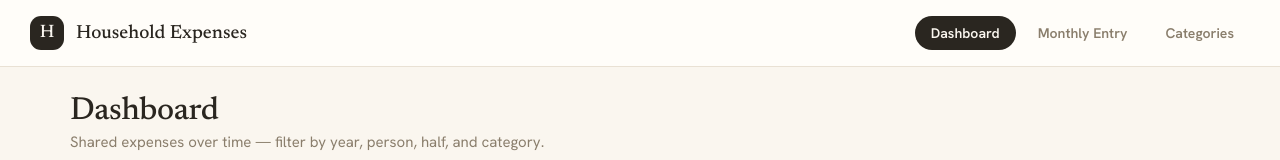
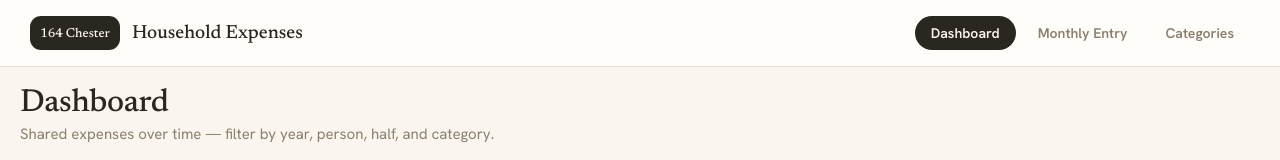
Before and after one commit to jrsrowe-star/household-expense-tracker, a Next.js app: page / in a window 1280 px wide. Shown: the top 160 px of the page. Built offline with nearby package versions, Linux system fonts and the light colour scheme; no server answers; the database is empty.

Commit message:
Wider layout, reduce margins, update monogram to 164 Chester

```diff
--- a/app/NavBar.tsx
+++ b/app/NavBar.tsx
@@ -15,7 +15,7 @@ export default function NavBar() {
   return (
     <nav className="navbar">
       <div className="navbar-title">
-        <span className="navbar-monogram">H</span>
+        <span className="navbar-monogram">164 Chester</span>
         Household Expenses
       </div>
       <div className="navbar-links">
--- a/app/globals.css
+++ b/app/globals.css
@@ -65,8 +65,8 @@ a {
 }
 
 .navbar-monogram {
-  width: 34px;
   height: 34px;
+  padding: 0 10px;
   border-radius: 11px;
   background: var(--text);
   color: var(--bg);
@@ -74,8 +74,9 @@ a {
   align-items: center;
   justify-content: center;
   font-family: var(--serif);
-  font-size: 18px;
+  font-size: 13px;
   flex-shrink: 0;
+  white-space: nowrap;
 }
 
 .navbar-links {
@@ -104,9 +105,9 @@ a {
 
 /* ---------- Layout ---------- */
 .main-content {
-  max-width: 1200px;
+  max-width: 1600px;
   margin: 0 auto;
-  padding: 28px 30px 72px;
+  padding: 20px 20px 48px;
 }
 
 .page-header {
```
